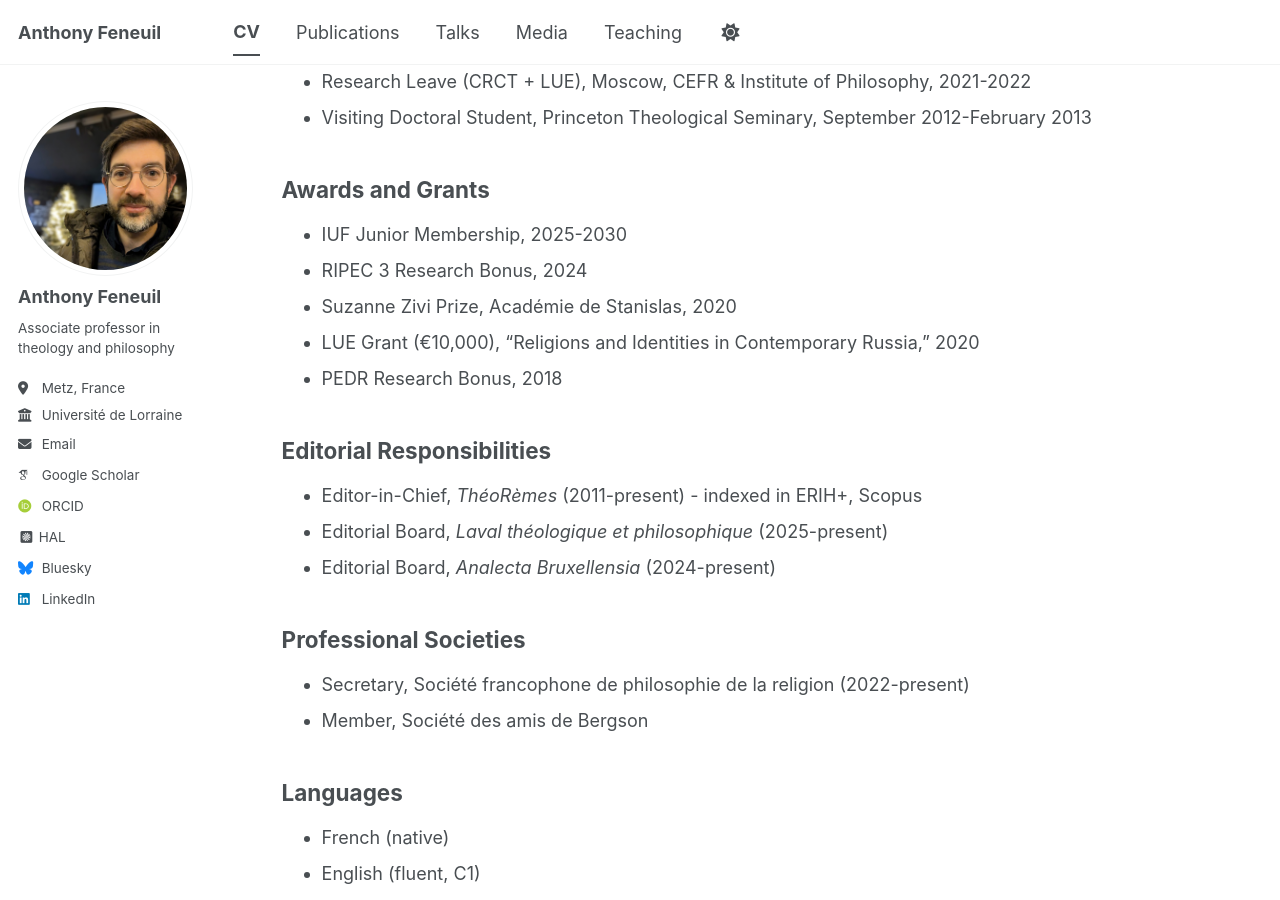
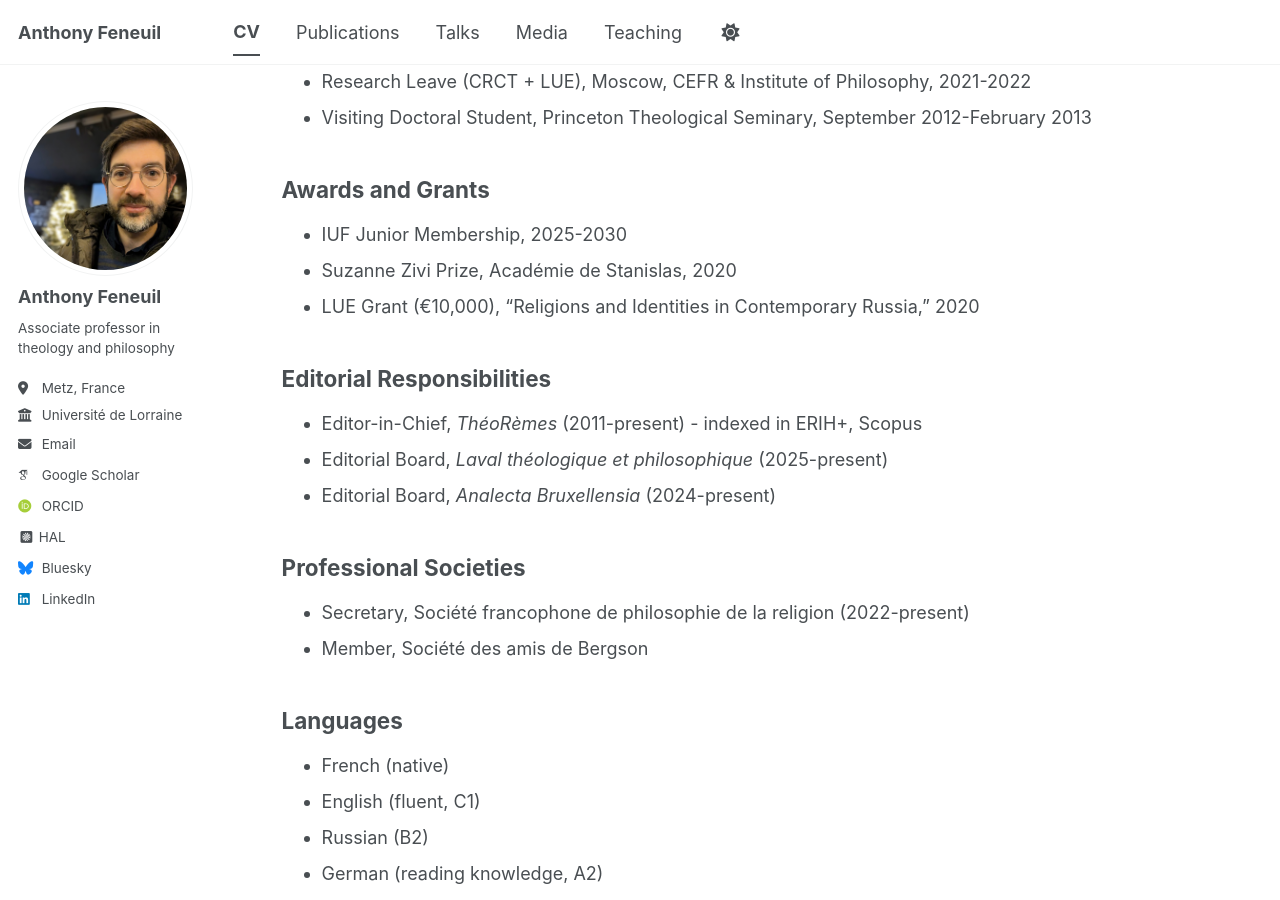
Before and after one commit to anfnl/anfnl.github.io, a Jekyll site: the page built from _pages/cv.md, in a window 1280 px wide and 900 px high, scrolled down 1033 px. Built offline with Jekyll 4.4.1, drawn with Linux system fonts in a browser that asks for light colours; some web fonts are replaced; a script bundle is joined from its source files by our own code; library files that are not in the unit come from our copies.

Commit message:
Update cv.md

```diff
--- a/_pages/cv.md
+++ b/_pages/cv.md
@@ -44,10 +44,8 @@
 ## Awards and Grants
 
 * IUF Junior Membership, 2025-2030
-* RIPEC 3 Research Bonus, 2024
 * Suzanne Zivi Prize, Académie de Stanislas, 2020
 * LUE Grant (€10,000), "Religions and Identities in Contemporary Russia," 2020
-* PEDR Research Bonus, 2018
 
 ## Editorial Responsibilities
 
```
